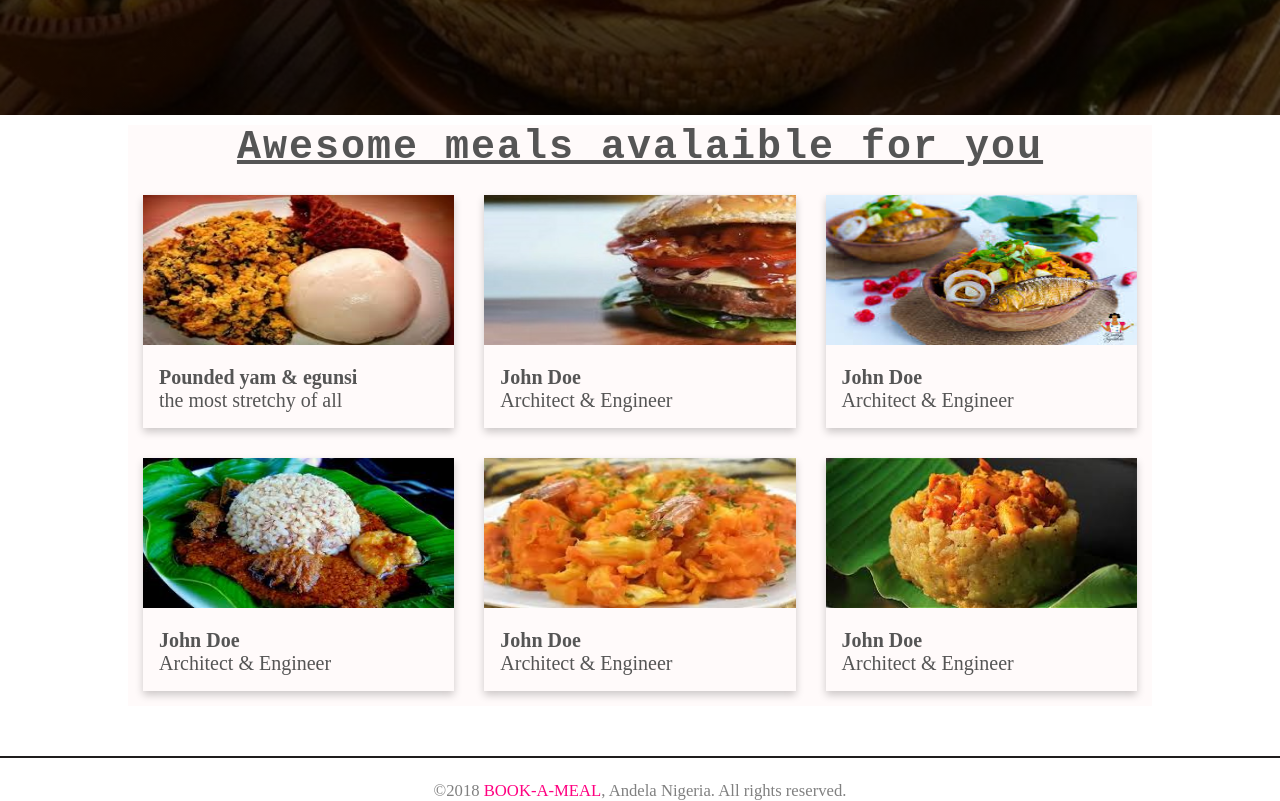
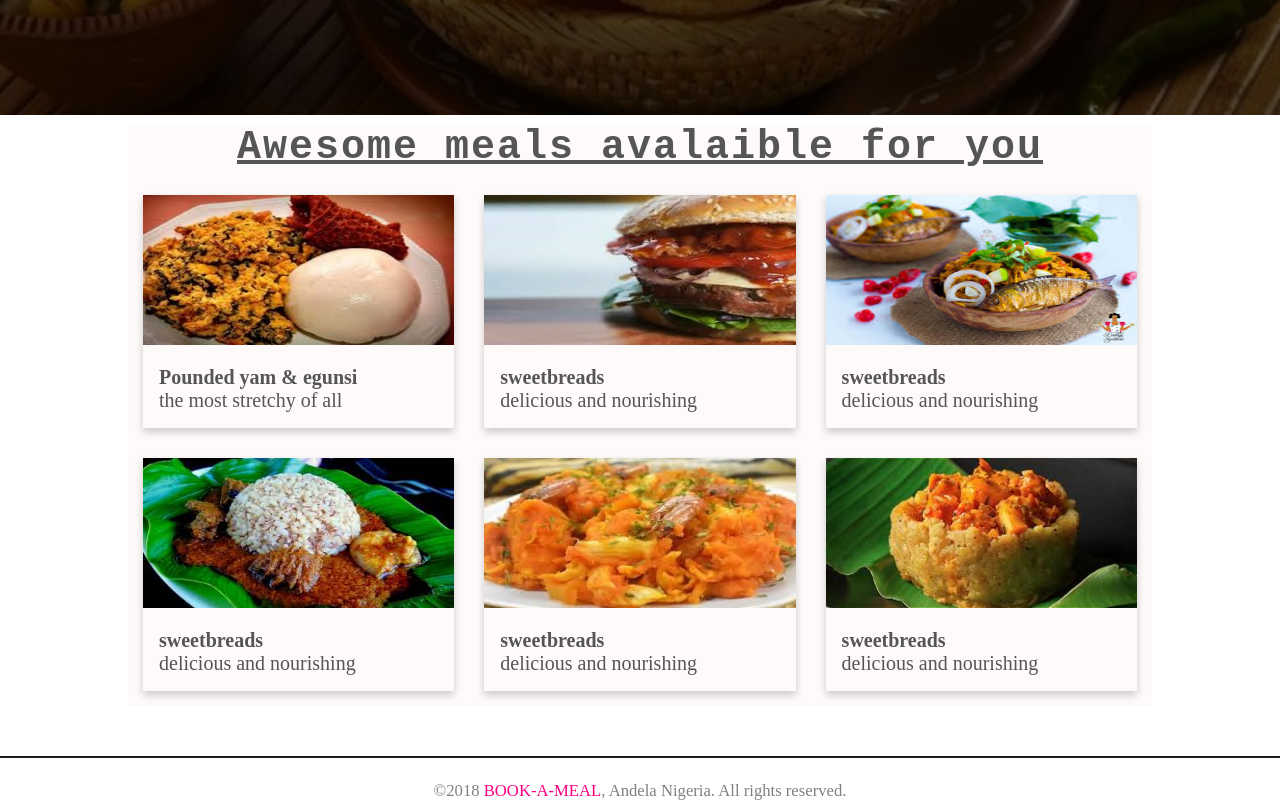
Before and after one commit to hnobi/Book-A-Meal, a plain HTML site: page template/index.html in a window 1280 px wide. Shown: the part 685-1486 px from the top of the page. Drawn offline with Linux system fonts and the light colour scheme.

Commit message:
modify landing page

```diff
--- a/template/index.html
+++ b/template/index.html
@@ -22,7 +22,7 @@
               <a href="#home" class="active">Home</a>
             </li>
             <li>
-              <a href="#contact">Contact</a>
+              <a href="menu.html">Order meal</a>
             </li>
             <li>
               <a id="btn1">Login</a>
@@ -70,9 +70,9 @@
             <img src="public/img/7.jpg" alt="FIRST" style="width:100%">
             <div class="container">
               <h4>
-                <b>John Doe</b>
+                <b>sweetbreads</b>
               </h4>
-              <p>Architect & Engineer</p>
+              <p>delicious and nourishing</p>
             </div>
           </div>
         </div>
@@ -81,9 +81,9 @@
             <img src="public/img/11.jpg" alt="FIRST" style="width:100%">
             <div class="container">
               <h4>
-                <b>John Doe</b>
+                <b>sweetbreads</b>
               </h4>
-              <p>Architect & Engineer</p>
+              <p>delicious and nourishing</p>
             </div>
           </div>
         </div>
@@ -95,9 +95,9 @@
             <img src="public/img/8.jpg" alt="FIRST" style="width:100%">
             <div class="container">
               <h4>
-                <b>John Doe</b>
+                <b>sweetbreads</b>
               </h4>
-              <p>Architect & Engineer</p>
+              <p>delicious and nourishing</p>
             </div>
           </div>
         </div>
@@ -106,9 +106,9 @@
             <img src="public/img/10.jpg" alt="FIRST" style="width:100%">
             <div class="container">
               <h4>
-                <b>John Doe</b>
+                <b>sweetbreads</b>
               </h4>
-              <p>Architect & Engineer</p>
+              <p>delicious and nourishing</p>
             </div>
           </div>
         </div>
@@ -117,9 +117,9 @@
             <img src="public/img/5.jpg" alt="FIRST" style="width:100%">
             <div class="container">
               <h4>
-                <b>John Doe</b>
+                <b>sweetbreads</b>
               </h4>
-              <p>Architect & Engineer</p>
+              <p>delicious and nourishing</p>
             </div>
           </div>
         </div>
```
